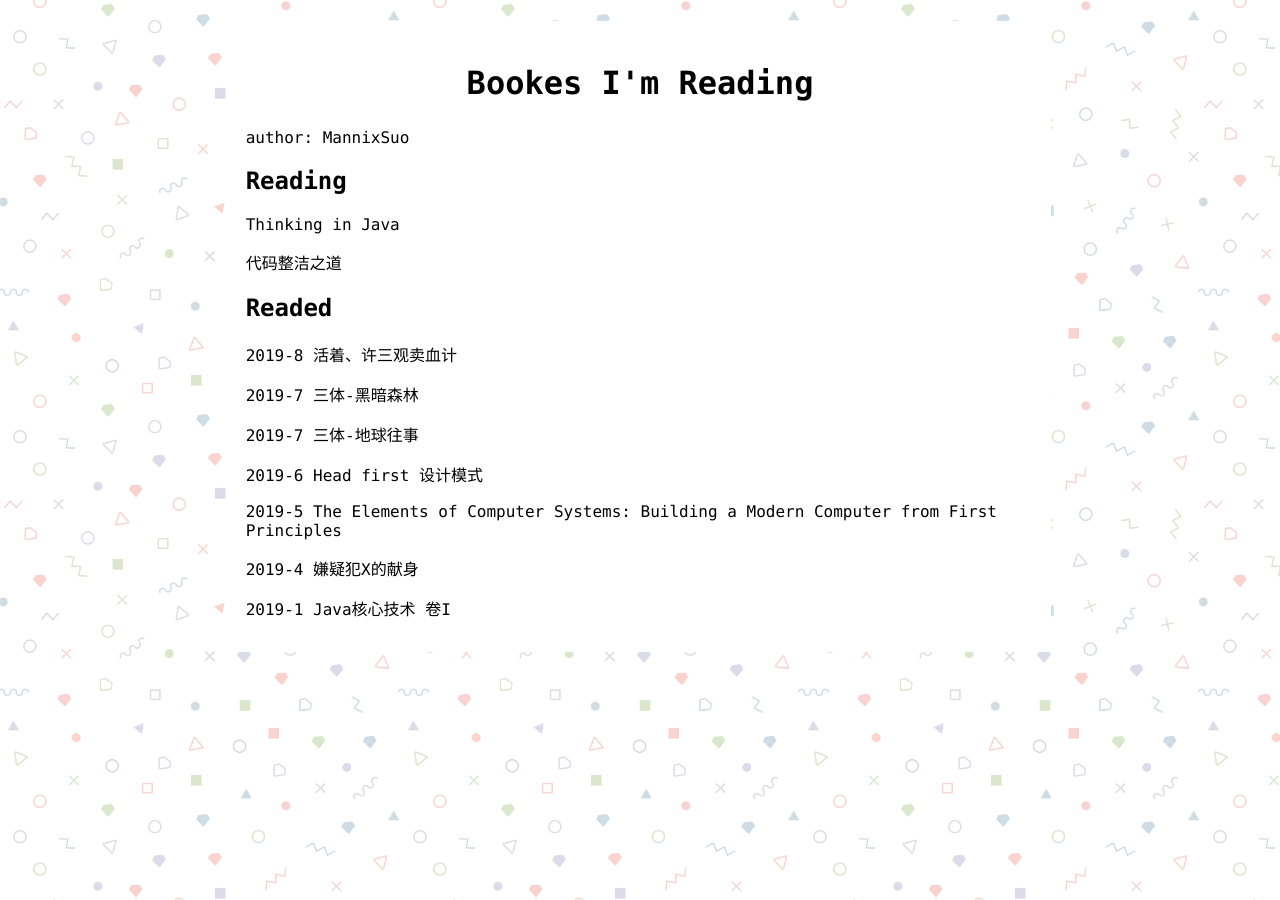
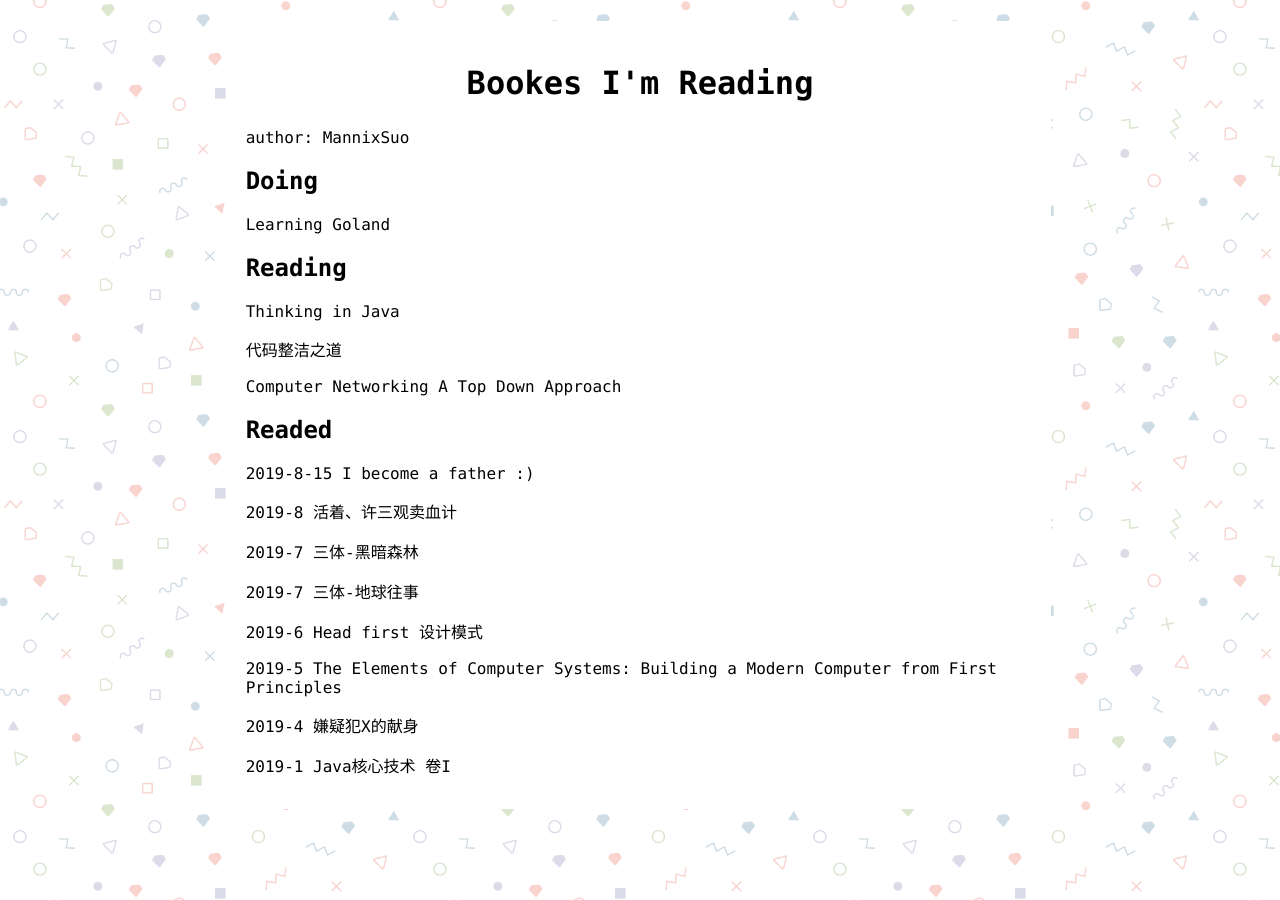
Before and after one commit to MannixSuo/docs, a Jekyll site: the page built from assets/md/todo-list.md, in a window 1280 px wide. Built offline with Jekyll 4.4.1, drawn with Linux system fonts in a browser that asks for light colours.

Commit message:
Update todo-list.md

```diff
--- a/assets/md/todo-list.md
+++ b/assets/md/todo-list.md
@@ -2,6 +2,11 @@
 title: Bookes I'm Reading
 layout: posts
 ---
+
+
+## Doing
+
+Learning Goland
 
 ## Reading
 
@@ -9,7 +14,11 @@
 
 代码整洁之道
 
+Computer Networking A Top Down Approach
+
 ## Readed
+
+2019-8-15 I become a father :)
 
 2019-8 活着、许三观卖血计
 
```
